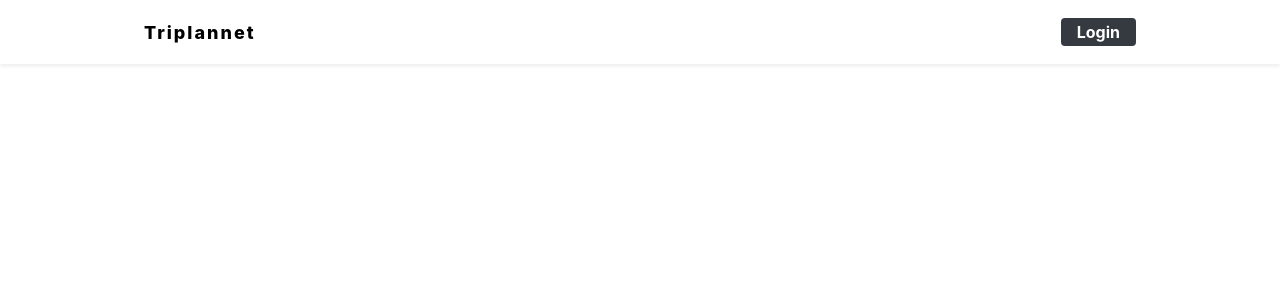
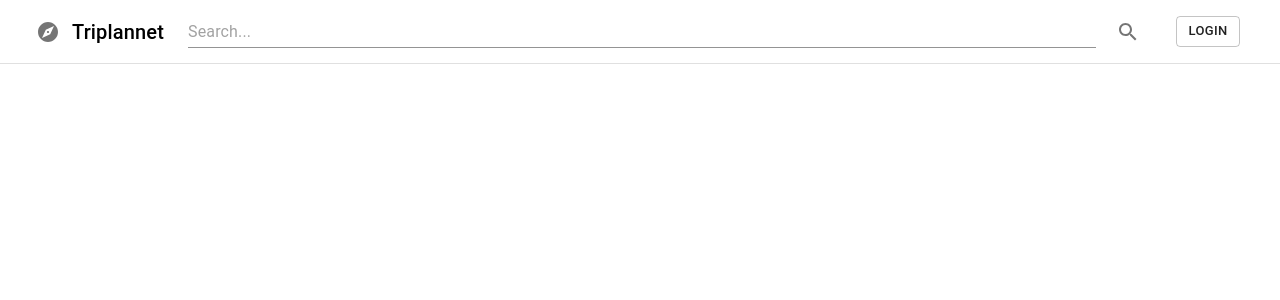
Before and after one commit to swsnu/swpp2019-team6, a React (Create React App) app in the folder frontend/: page /main in a window 1280 px wide. Shown: the top 300 px of the page. Built offline with nearby package versions, Linux system fonts and the light colour scheme.

Commit message:
Header logo, search field

```diff
--- a/frontend/package.json
+++ b/frontend/package.json
@@ -4,6 +4,8 @@
   "private": true,
   "proxy": "http://localhost:8000",
   "dependencies": {
+    "@material-ui/core": "^4.5.2",
+    "@material-ui/icons": "^4.5.1",
     "axios": "^0.19.0",
     "babel-eslint": "^10.0.3",
     "connected-react-router": "^6.5.2",
@@ -22,7 +24,8 @@
     "redux-actions": "^2.6.5",
     "redux-devtools-extension": "^2.13.8",
     "redux-thunk": "^2.3.0",
-    "styled-components": "^4.4.0"
+    "styled-components": "^4.4.0",
+    "typeface-roboto": "0.0.75"
   },
   "scripts": {
     "start": "react-scripts start",
--- a/frontend/src/components/common/Header.js
+++ b/frontend/src/components/common/Header.js
@@ -1,69 +1,145 @@
 import React from 'react';
-import styled from 'styled-components';
 import { Link } from 'react-router-dom';
-import Responsive from './Responsive';
-import Button from './Button';
+import { makeStyles } from '@material-ui/core/styles';
 
-const HeaderBlock = styled.div`
-  position: fixed;
-  width: 100%;
-  background: white;
-  box-shadow: 0px 2px 4px rgba(0, 0, 0, 0.08);
-`;
+import Toolbar from '@material-ui/core/Toolbar';
+import IconButton from '@material-ui/core/IconButton';
+import ExploreIcon from '@material-ui/icons/Explore';
+import SearchIcon from '@material-ui/icons/Search';
+import Typography from '@material-ui/core/Typography';
+import Button from '@material-ui/core/Button';
+import TextField from '@material-ui/core/TextField';
 
-/**
- * Responsive 컴포넌트의 속성에 스타일을 추가해서 새로운 컴포넌트 생성
- */
-const Wrapper = styled(Responsive)`
-  height: 4rem;
-  display: flex;
-  align-items: center;
-  justify-content: space-between; /* 자식 엘리먼트 사이에 여백을 최대로 설정 */
-  .logo {
-    font-size: 1.125rem;
-    font-weight: 800;
-    letter-spacing: 2px;
-  }
-  .right {
-    display: flex;
-    align-items: center;
-  }
-`;
+// Set styles of different classes here,
+// and use them by setting className={classes....}
 
-/**
- * 헤더가 fixed로 되어 있기 때문에 페이지의 컨텐츠가 4rem 아래 나타나도록 해주는 컴포넌트
- */
-const Spacer = styled.div`
-  height: 4rem;
-`;
+const useStyles = makeStyles((theme) => ({
+  toolbar: {
+    borderBottom: `1px solid ${theme.palette.divider}`,
+  },
+  toolbarTitle: {
+    marginRight: theme.spacing(2),
+  },
+  toolbarSecondary: {
+    justifyContent: 'space-between',
+    overflowX: 'auto',
+  },
+  toolbarLink: {
+    padding: theme.spacing(1),
+    flexShrink: 0,
+  },
+  mainFeaturedPost: {
+    position: 'relative',
+    backgroundColor: theme.palette.grey[800],
+    color: theme.palette.common.white,
+    marginBottom: theme.spacing(4),
+    backgroundImage: 'url(https://source.unsplash.com/user/erondu)',
+    backgroundSize: 'cover',
+    backgroundRepeat: 'no-repeat',
+    backgroundPosition: 'center',
+  },
+  overlay: {
+    position: 'absolute',
+    top: 0,
+    bottom: 0,
+    right: 0,
+    left: 0,
+    backgroundColor: 'rgba(0,0,0,.3)',
+  },
+  mainFeaturedPostContent: {
+    position: 'relative',
+    padding: theme.spacing(3),
+    [theme.breakpoints.up('md')]: {
+      padding: theme.spacing(6),
+      paddingRight: 0,
+    },
+  },
+  mainGrid: {
+    marginTop: theme.spacing(3),
+  },
+  card: {
+    display: 'flex',
+  },
+  cardDetails: {
+    flex: 1,
+  },
+  cardMedia: {
+    width: 160,
+  },
+  markdown: {
+    ...theme.typography.body2,
+    padding: theme.spacing(3, 0),
+  },
+  sidebarAboutBox: {
+    padding: theme.spacing(2),
+    backgroundColor: theme.palette.grey[200],
+  },
+  sidebarSection: {
+    marginTop: theme.spacing(3),
+  },
+  footer: {
+    backgroundColor: theme.palette.background.paper,
+    marginTop: theme.spacing(8),
+    padding: theme.spacing(6, 0),
+  },
+  searchField: {
+    padding: theme.spacing(1),
+    flex: 2,
+  },
+  userMenu: {
+    marginRight: theme.spacing(2),
+  },
+  searchButton: {
+    marginRight: theme.spacing(3),
+  },
+}));
 
-const UserInfo = styled.div`
-  font-weight: 800;
-  margin-right: 1rem;
-`;
 
 const Header = ({ user, onLogout }) => {
+  const classes = useStyles();
+
   return (
-    <>
-      <HeaderBlock>
-        <Wrapper>
-          <Link to="/" className="logo">
-            Triplannet
-          </Link>
-          {user ? (
-            <div className="right">
-              <UserInfo>{user.nickname}</UserInfo>
-              <Button onClick={onLogout}>Login</Button>
-            </div>
-          ) : (
-            <div className="right">
-              <Button to="/login">Login</Button>
-            </div>
-          )}
-        </Wrapper>
-      </HeaderBlock>
-      <Spacer />
-    </>
+    <Toolbar className={classes.toolbar}>
+      <Link to="/main">
+        <IconButton>
+          <ExploreIcon />
+        </IconButton>
+      </Link>
+      <Typography
+        component="h3"
+        variant="h6"
+        color="inherit"
+        align="left"
+        className={classes.toolbarTitle}
+      >
+        Triplannet
+      </Typography>
+      <TextField
+        id="searchField"
+        align="center"
+        placeholder="Search..."
+        className={classes.searchField}
+      />
+      <span className={classes.userMenu}>
+        <IconButton className={classes.searchButton}>
+          <SearchIcon />
+        </IconButton>
+        {user ? (
+          <>
+            {user.nickname}
+            <Button variant="outlined" size="small" onClick={onLogout}>
+              Logout
+            </Button>
+          </>
+        ) : (
+          <>
+            <Button variant="outlined" size="small">
+              Login
+            </Button>
+          </>
+        )}
+      </span>
+    </Toolbar>
   );
 };
 
```
Also changed, not shown: 1 other file (tests, documents, lock files or other folders).
